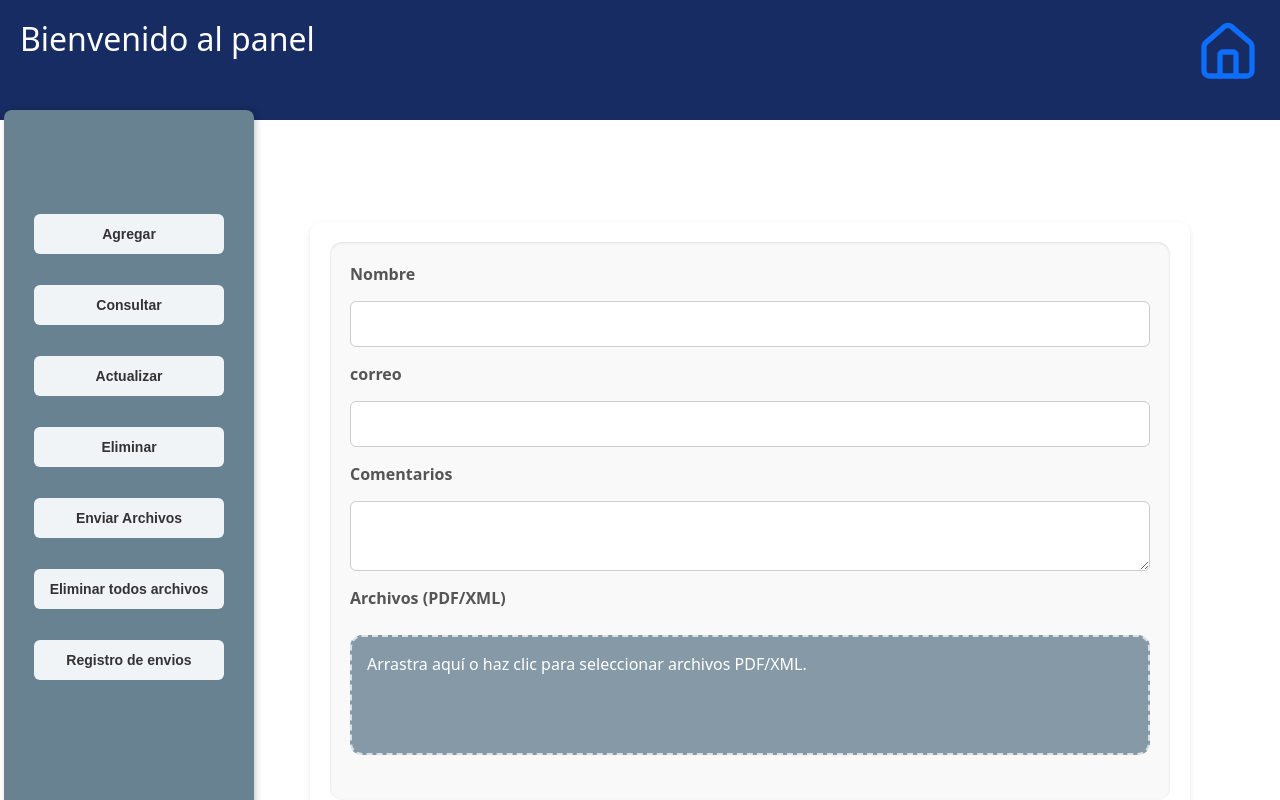
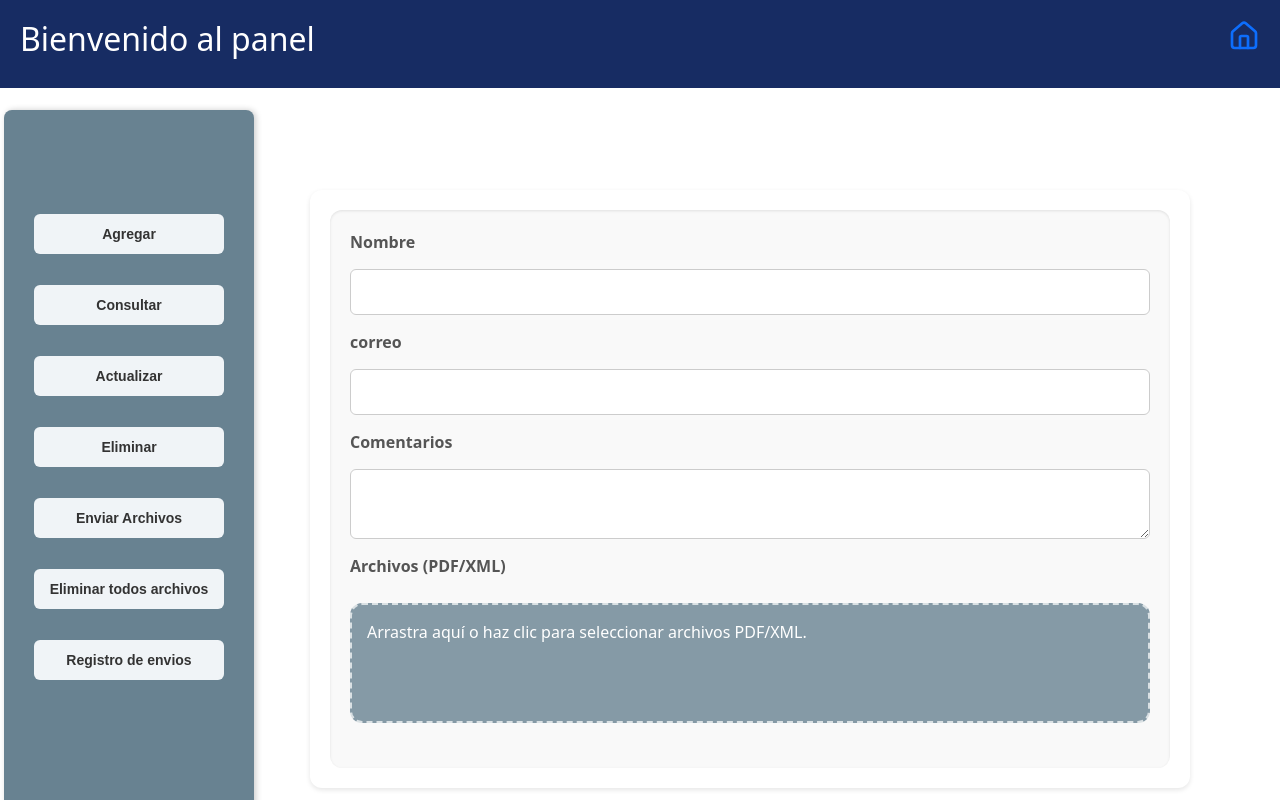
Before and after one commit to DanielCardenas199602/Proyecto_appCrud, a website: page public/index.html in a window 1280 px wide. Shown: the top 800 px of the page. Drawn offline with nearby package versions, Linux system fonts and the light colour scheme.

Commit message:
fix icon ancho

```diff
--- a/public/index.html
+++ b/public/index.html
@@ -22,7 +22,7 @@
         <h2>Bienvenido al panel</h2>
         <ul class="menu">
             <a href="#">
-            <svg xmlns="http://www.w3.org/2000/svg" width="4em" height="4em" viewBox="0 0 24 24">
+            <svg xmlns="http://www.w3.org/2000/svg" width="2em" height="2em" viewBox="0 0 24 24">
                 <path d="M0 0h24v24H0z" fill="none" />
                 <g fill="none" stroke="currentColor" stroke-linecap="round" stroke-linejoin="round" stroke-width="2">
                     <path d="M15 21v-8a1 1 0 0 0-1-1h-4a1 1 0 0 0-1 1v8" />
```
